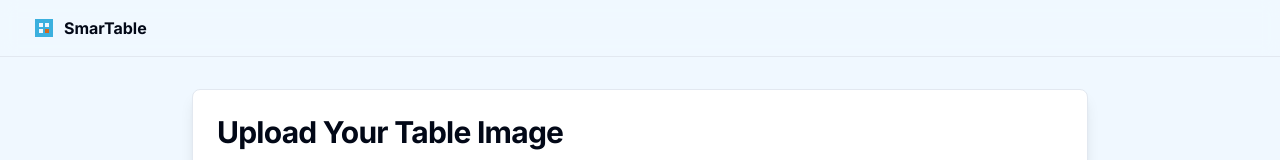
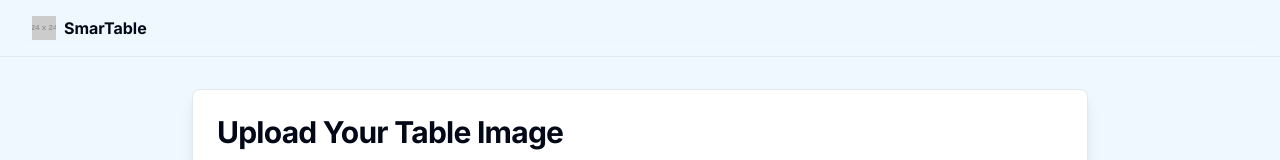
Before and after one commit to seawolfxiwu/smartable-app, a Next.js app: page / in a window 1280 px wide. Shown: the top 160 px of the page. Built offline with nearby package versions, Linux system fonts and the light colour scheme; what @genkit-ai/googleai, genkit would draw is missing.

Commit message:
How can I upload my own image as logo?

```diff
--- a/src/app/page.tsx
+++ b/src/app/page.tsx
@@ -1,5 +1,5 @@
 import SmarTableApp from '@/components/smar-table-app';
-import { Logo } from '@/components/icons';
+import Image from 'next/image';
 
 export default function Home() {
   return (
@@ -8,7 +8,7 @@ export default function Home() {
         <div className="container flex h-14 items-center">
           <div className="mr-4 flex items-center">
             <a className="flex items-center space-x-2" href="/">
-              <Logo className="h-6 w-6" />
+              <Image src="https://placehold.co/24x24.png" alt="SmarTable Logo" width={24} height={24} data-ai-hint="logo" />
               <span className="font-bold">SmarTable</span>
             </a>
           </div>
--- a/src/components/icons.tsx
+++ b/src/components/icons.tsx
@@ -1,5 +1,6 @@
 import type { SVGProps } from 'react';
 
+// This component is no longer used for the logo, but is kept for other potential uses.
 export function Logo(props: SVGProps<SVGSVGElement>) {
   return (
     <svg
```
